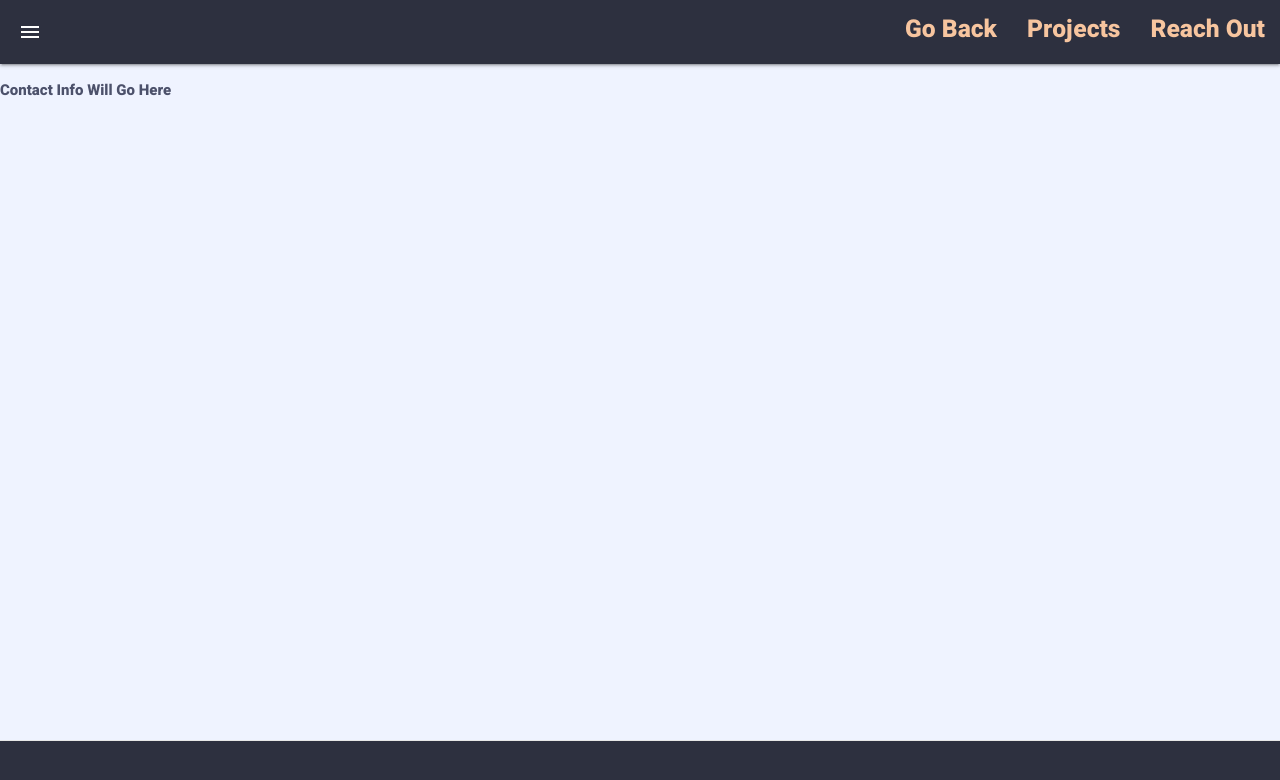
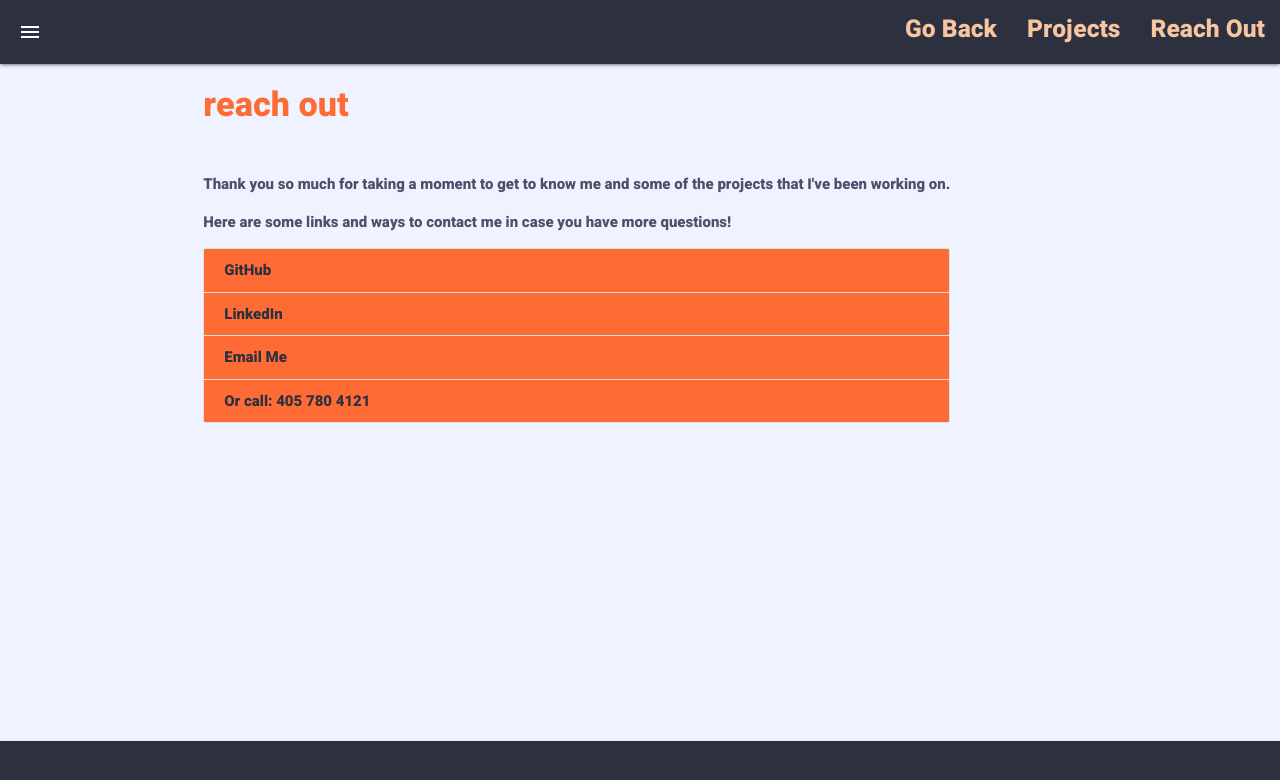
Before and after one commit to missjody/ReactPortfolio, a React (Create React App) app in the folder client/: page /contact in a window 1280 px wide. Shown: the top 780 px of the page. Built offline with nearby package versions, Linux system fonts and the light colour scheme.

Commit message:
updated 404 and contact page

```diff
--- a/client/public/index.html
+++ b/client/public/index.html
@@ -18,6 +18,9 @@
   <!-- Compiled and minified JavaScript -->
   <script src="https://cdnjs.cloudflare.com/ajax/libs/materialize/1.0.0/js/materialize.min.js"></script>
 
+  <!-- GSAP animations -->
+  <script src="https://cdnjs.cloudflare.com/ajax/libs/gsap/3.2.6/gsap.min.js"></script>
+
   <!-- tags font -->
   <link href="https://fonts.googleapis.com/css2?family=Heebo:wght@800&display=swap" rel="stylesheet">
 
--- a/client/src/App.css
+++ b/client/src/App.css
@@ -1,3 +1,13 @@
+.card {
+	height: 50%
+}
+
+.collection a.collection-item {
+color: #2D303F;
+background-color: #FF6B35;
+font-family: 'Heebo', sans-serif;
+
+}
 .App {
   text-align: center;
 }
--- a/client/src/pages/Contact.js
+++ b/client/src/pages/Contact.js
@@ -2,9 +2,31 @@ import React from "react";
 
 const Contact = () => {
   return (
-    <div> <p>
-      Contact Info Will Go Here
-</p> </div>
+    <div className="container fluid">
+
+      <div className="row">
+        <div className="col s6 ">
+          <h4 id="darkOrange">reach out</h4>
+        </div>
+      </div>
+
+      <div className="row">
+        <div className="col">
+          <p>Thank you so much for taking a moment to get to know me and some of the projects that I've been working on.</p>
+          <p>Here are some links and ways to contact me in case you have more questions!</p>
+
+          <div className="collection">
+            <a href="https://github.com/missjody" className="collection-item">GitHub</a>
+            <a href="https://www.linkedin.com/in/missjodyrussell/" className="collection-item ">LinkedIn</a>
+            {/* <a href="#!" className="collection-item">Resume</a> */}
+            <a href="mailto:missjodyrussell@gmail.com?Subject=Hellow%Again!" className="collection-item">Email Me</a>
+            <a className="collection-item">Or call: 405 780 4121</a>
+          </div>
+
+        </div>
+      </div>
+
+    </div>
   )
 }
 
--- a/client/src/pages/Home.js
+++ b/client/src/pages/Home.js
@@ -14,7 +14,7 @@ const Home = () => {
           </div>
 
           <div className="col s12 m8">
-            <h4 id="darkOrange">about me</h4>
+            <h4 id="darkOrange">about jody</h4>
             <p className="left-align light"> I've finally found a way to bring together my background in both programming and
             my passion for visual art by attending the University of Denver's Coding Bootcamp. This journey has taught me the skills needed to be a MERN stack developer.
             In the future, at my ideal company, I will work closely with other creatives, assisting with bringing their creative to life while I continue to grow my skills
--- a/client/src/pages/Oops.js
+++ b/client/src/pages/Oops.js
@@ -2,7 +2,24 @@ import React from "react";
 
 const Oops = () => {
   return (
-    <div> <p>404!</p> </div>
+    <div className="container fluid">
+
+      <div className="row">
+        <div className="col s6 ">
+          <h4 id="darkOrange">Oops!</h4>
+        </div>
+      </div>
+
+      <div className="row">
+        <div className="col">
+          <p>Looks like this isn't the easter egg you were looking for.</p>
+          <p>Actually, you know... don't go looking for any easter eggs. Stay home, stay safe</p>
+
+
+        </div>
+      </div>
+
+    </div>
   )
 }
 
--- a/package.json
+++ b/package.json
@@ -22,6 +22,7 @@
   "dependencies": {
     "axios": "^0.18.0",
     "express": "^4.16.3",
+    "gsap": "^3.2.6",
     "if-env": "^1.0.4",
     "materialize-css": "^1.0.0-rc.2",
     "mongoose": "^5.3.16"
```
Also changed, not shown: client/src/pages/Projects.js (+3 -5 lines), 2 other files (tests, documents, lock files or other folders).
